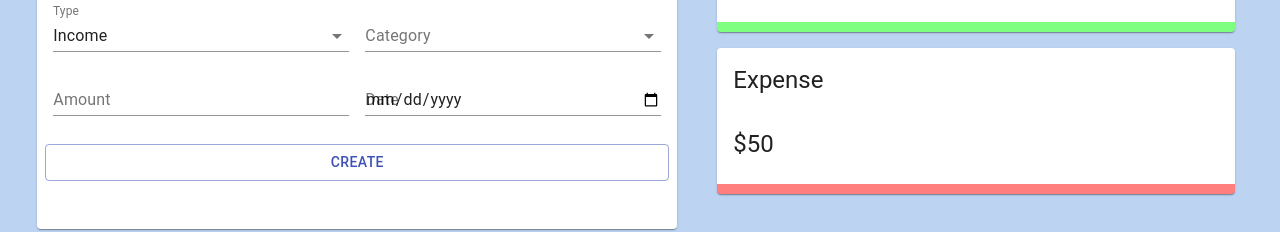
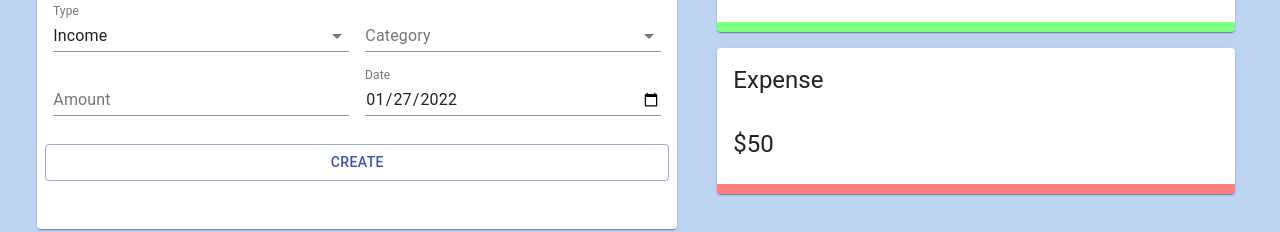
Before and after one commit to lenaratushna/expense-tracker-app, a React (Create React App) app: page / in a window 1280 px wide. Shown: the part 360-592 px from the top of the page. Built offline with nearby package versions, Linux system fonts and the light colour scheme.

Commit message:
Added categories to form and created a function for format date

```diff
--- a/src/components/Main/Form/Form.js
+++ b/src/components/Main/Form/Form.js
@@ -11,13 +11,15 @@
 import { ExpenseTrackerContext } from '../../../context/context';
 import { v4 as uuidv4 } from 'uuid';
 
-import useStyles from "./styles";
+import useStyles from './styles';
+import { incomeCategories, expenseCategories } from '../../../constants/categories';
+import formatDate from '../../../utils/formatDate';
 
 const initialState = {
   amount: "",
   category: "",
   type: "Income",
-  date: new Date(),
+  date: formatDate(new Date()),
 };
 
 const Form = () => {
@@ -30,6 +32,8 @@
     addTransaction(transaction);
     setFormData(initialState);
   };
+
+  const selectedCategories = formData.type === "Income" ? incomeCategories : expenseCategories;
 
   return (
     <Grid container spacing={2}>
@@ -52,8 +56,11 @@
             value={formData.category}
             onChange={(e) => setFormData({ ...formData, category: e.target.value })}
           >
-            <MenuItem value="Salary">Salary</MenuItem>
-            <MenuItem value="Business">Business</MenuItem>
+            {selectedCategories.map((category) => {
+              return (
+                <MenuItem key={category.type} value={category.type}>{category.type}</MenuItem>
+              );
+            })}
           </Select>
         </FormControl>
       </Grid>
@@ -72,8 +79,8 @@
           label="Date"
           hiddenLabel={true}
           fullWidth
-          alue={formData.date}
-          onChange={(e) => setFormData({ ...formData, date: e.target.value })}
+          value={formData.date}
+          onChange={(e) => setFormData({ ...formData, date: formatDate(e.target.value) })}
         />
       </Grid>
       <Button
--- /dev/null
+++ b/src/utils/formatDate.js
@@ -0,0 +1,18 @@
+const formatDate = (date) => {
+  const d = new Date(date);
+
+  let month = `${d.getMonth() + 1}`;
+  let day = `${d.getDate()}`;
+  const year = d.getFullYear();
+
+  if (month.length < 2) {
+    month = `0${month}`;
+  }
+  if (day.length < 2) {
+    day = `0${day}`;
+  }
+
+  return [year, month, day].join("-");
+};
+
+export default formatDate;
```
